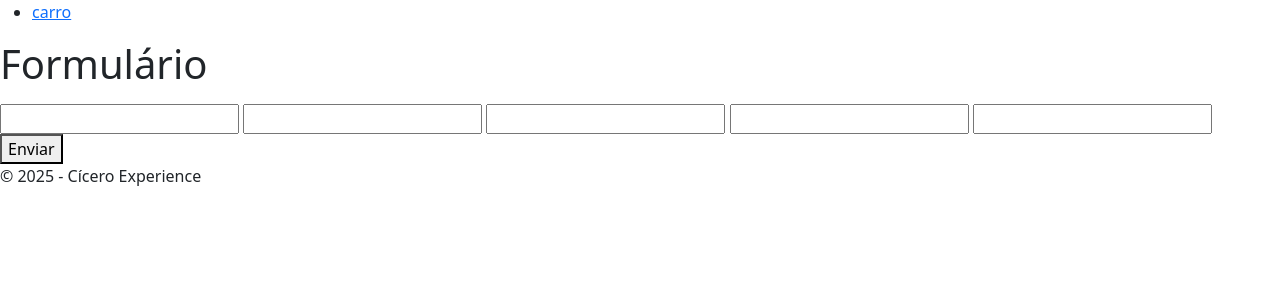
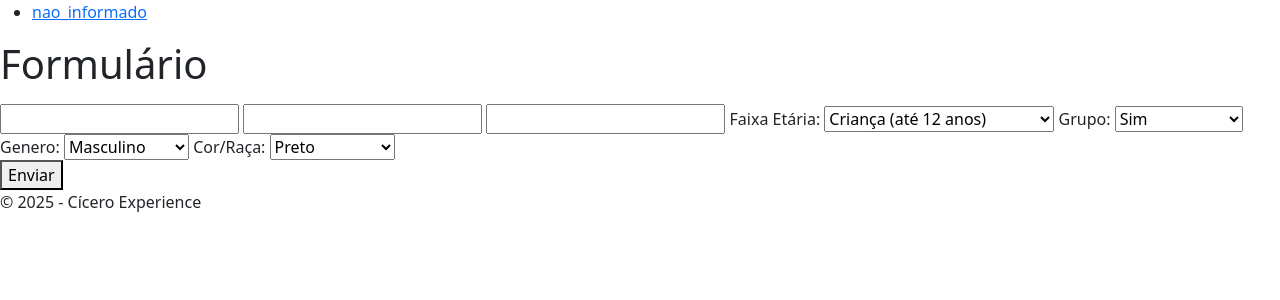
Before and after one commit to helionlf/ciceroExperience_api, a Django app: page /cicero-experience/ in a window 1280 px wide. Shown: the part 56-356 px from the top of the page. Run offline with Django 5.2, Linux system fonts and the light colour scheme; data comes from the database, SQL or seed files in the repository.

Commit message:
refactor: reestrutura modelo de banco e formulário de cadastro

```diff
--- a/cicero_experience/models.py
+++ b/cicero_experience/models.py
@@ -5,11 +5,69 @@ class Visitantes(models.Model):
     data_chekin = models.DateTimeField(auto_now_add=True)
     data = models.DateField(auto_now_add=True)
     fingerprint = models.CharField(max_length=128)
+
     pais = models.CharField(max_length=100, blank=True, null=True)
     estado = models.CharField(max_length=100, blank=True, null=True)
     cidade = models.CharField(max_length=100, blank=True, null=True)
-    transporte = models.CharField(max_length=100, blank=True, null=True)
-    idade = models.IntegerField(blank=True, null=True)
+
+    FAIXAS_ETARIAS = (
+        ('crianca', 'Criança (até 12 anos)'),
+        ('adolescente', 'Adolescente (13 a 17 anos)'),
+        ('jovem_adulto', 'Jovem Adulto (18 a 29 anos)'),
+        ('adulto', 'Adulto (30 a 59 anos)'),
+        ('idoso', 'Idoso (60+ anos)'),
+        ('nao_informado', 'Não Informado'),
+    )
+    faixa_etaria = models.CharField(
+        max_length=20,
+        choices=FAIXAS_ETARIAS,
+        default='nao_informado',
+        blank=True,
+        null=True
+    )
+
+    OPCOES_GRUPO = (
+        ('sim', 'Sim'),
+        ('nao', 'Não'),
+        ('desconhecido', 'Desconhecido'),
+    )
+    grupo = models.CharField(
+        max_length=20,
+        choices=OPCOES_GRUPO,
+        default='desconhecido',
+        blank=True,
+        null=True
+    )
+
+    OPCOES_GENERO = (
+        ('masculino', 'Masculino'),
+        ('feminino', 'Feminino'),
+        ('outros', 'Outros'),
+        ('nao_informado', 'Não Informar'),
+    )
+    genero = models.CharField(
+        max_length=20,
+        choices=OPCOES_GENERO,
+        default='nao_informado',
+        blank=True,
+        null=True
+    )
+
+    OPCOES_COR_RACA = (
+        ('preto', 'Preto'),
+        ('pardo', 'Pardo'),
+        ('indigena', 'Indígena'),
+        ('branco', 'Branco'),
+        ('amarelo', 'Amarelo'),
+        ('nao_informado', 'Não Informar'),
+    )
+    cor_raca = models.CharField(
+        max_length=20,
+        choices=OPCOES_COR_RACA,
+        default='nao_informado',
+        blank=True,
+        null=True
+    )
 
     class Meta:
         unique_together = ("fingerprint", "data")
--- a/cicero_experience/templates/cicero_experience/index.html
+++ b/cicero_experience/templates/cicero_experience/index.html
@@ -7,7 +7,7 @@
     {% if visitantes_list %}
         <ul>
         {% for visitante in visitantes_list %}
-            <li><a href="/cicero-experience/{{ visitante.id }}/">{{ visitante.transporte }}</a></li>
+            <li><a href="/cicero-experience/{{ visitante.id }}/">{{ visitante.faixa_etaria }}</a></li>
         {% endfor %}
         </ul>
     {% else %}
@@ -22,8 +22,34 @@
             <input type="text" name="pais" id="pais" value="">
             <input type="text" name="estado" id="estado" value="">
             <input type="text" name="cidade" id="cidade" value="">
-            <input type="text" name="transporte" id="transport" value="">
-            <input type="number" name="idade" id="idade" value="">
+
+            <label for="faixa_etaria">Faixa Etária:</label>
+            <select name="faixa_etaria" id="faixa_etaria">
+                {% for value, label in faixas_etarias_choices %}
+                    <option value="{{ value }}">{{ label }}</option>
+                {% endfor %}
+            </select>
+
+            <label for="grupo">Grupo:</label>
+            <select name="grupo" id="grupo">
+                {% for value, label in grupo_ %}
+                    <option value="{{ value }}">{{ label }}</option>
+                {% endfor %}
+            </select>
+
+            <label for="genero">Genero:</label>
+            <select name="genero" id="genero">
+                {% for value, label in generos %}
+                    <option value="{{ value }}">{{ label }}</option>
+                {% endfor %}
+            </select>
+
+            <label for="cor_raca">Cor/Raça:</label>
+            <select name="cor_raca" id="cor_raca">
+                {% for value, label in cor_racas %}
+                    <option value="{{ value }}">{{ label }}</option>
+                {% endfor %}
+            </select>
 
             <input type="hidden" name="fingerprint" id="fingerprint">
     </fieldset>
--- a/cicero_experience/views.py
+++ b/cicero_experience/views.py
@@ -7,42 +7,50 @@ from .models import Visitantes
 
 def index(request):
     error_message = None
+    faixas_etarias_choices = Visitantes.FAIXAS_ETARIAS
+    grupo_ = Visitantes.OPCOES_GRUPO
+    generos = Visitantes.OPCOES_GENERO
+    cor_racas = Visitantes.OPCOES_COR_RACA
+
 
     if request.method == "POST":
         pais = request.POST.get("pais", "").strip()
         estado = request.POST.get("estado", "").strip()
         cidade = request.POST.get("cidade", "").strip()
-        transporte = request.POST.get("transporte", "").strip()
-        idade_str = request.POST.get("idade", "").strip()
+
+        faixa_etaria = request.POST.get("faixa_etaria", "").strip()
+
         fingerprint = request.POST.get("fingerprint")
+
+        grupo = request.POST.get("grupo", "").strip()
+        genero = request.POST.get("genero", "").strip()
+        cor_raca = request.POST.get("cor_raca", "").strip()
 
         if not fingerprint:
             error_message = "Não foi possível identificar o visitante."
         else:
 
             try:
-                idade = int(idade_str)
-                if idade <= 0 or idade > 150:
-                    error_message = "Idade inválida."
-                else:
-                    try:
-                        Visitantes.objects.create(
-                            fingerprint=fingerprint,
-                            pais=pais,
-                            estado=estado,
-                            cidade=cidade,
-                            transporte=transporte,
-                            idade=idade
-                        )
-                        return redirect("index")
-                    except DatabaseError:
-                        error_message = "Ocorreu um erro ao salvar no banco. Tente novamente."
-                        print("aaaaaaaaaaaa", DatabaseError)
-            except ValueError:
-                error_message = "Idade inválida. Digite apenas números."
+                Visitantes.objects.create(
+                    fingerprint=fingerprint,
+                    pais=pais,
+                    estado=estado,
+                    cidade=cidade,
+                    faixa_etaria=faixa_etaria,
+                    grupo=grupo,
+                    genero=genero,
+                    cor_raca=cor_raca
+                )
+                return redirect("index")
+            except DatabaseError:
+                error_message = "Ocorreu um erro ao salvar no banco. Tente novamente."
 
     visitantes_list = Visitantes.objects.order_by("-data_chekin")[:5]
     return render(request, "cicero_experience/index.html", {
         "visitantes_list": visitantes_list,
+        "faixas_etarias_choices": faixas_etarias_choices,
+        "grupo_": grupo_,
+        "generos": generos,
+        "cor_racas": cor_racas,
         "error_message": error_message
     })
```
Also changed, not shown: cicero_experience/migrations/0003_remove_visitantes_transporte_visitantes_cor_raca_and_more.py (added), cicero_experience/migrations/0004_remove_visitantes_idade_visitantes_faixa_etaria.py (added). Lines whose indentation alone changed are shown as unchanged.
